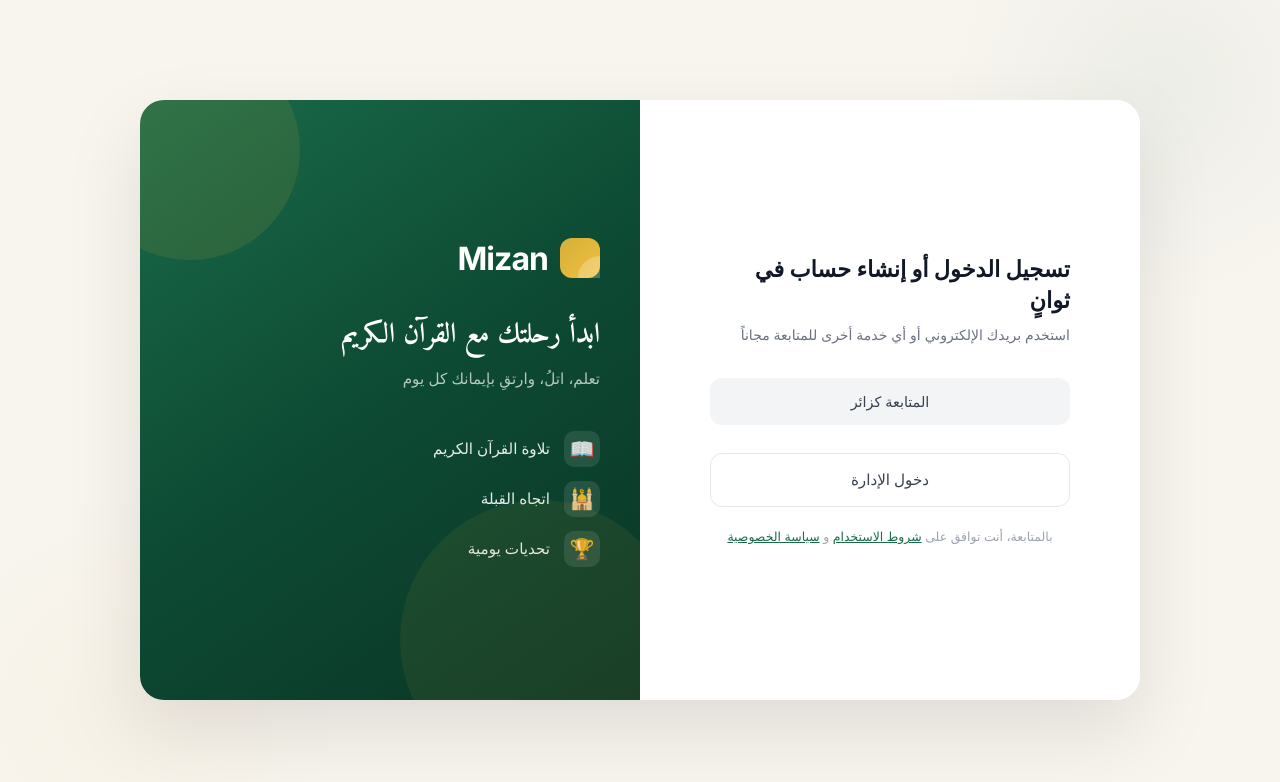
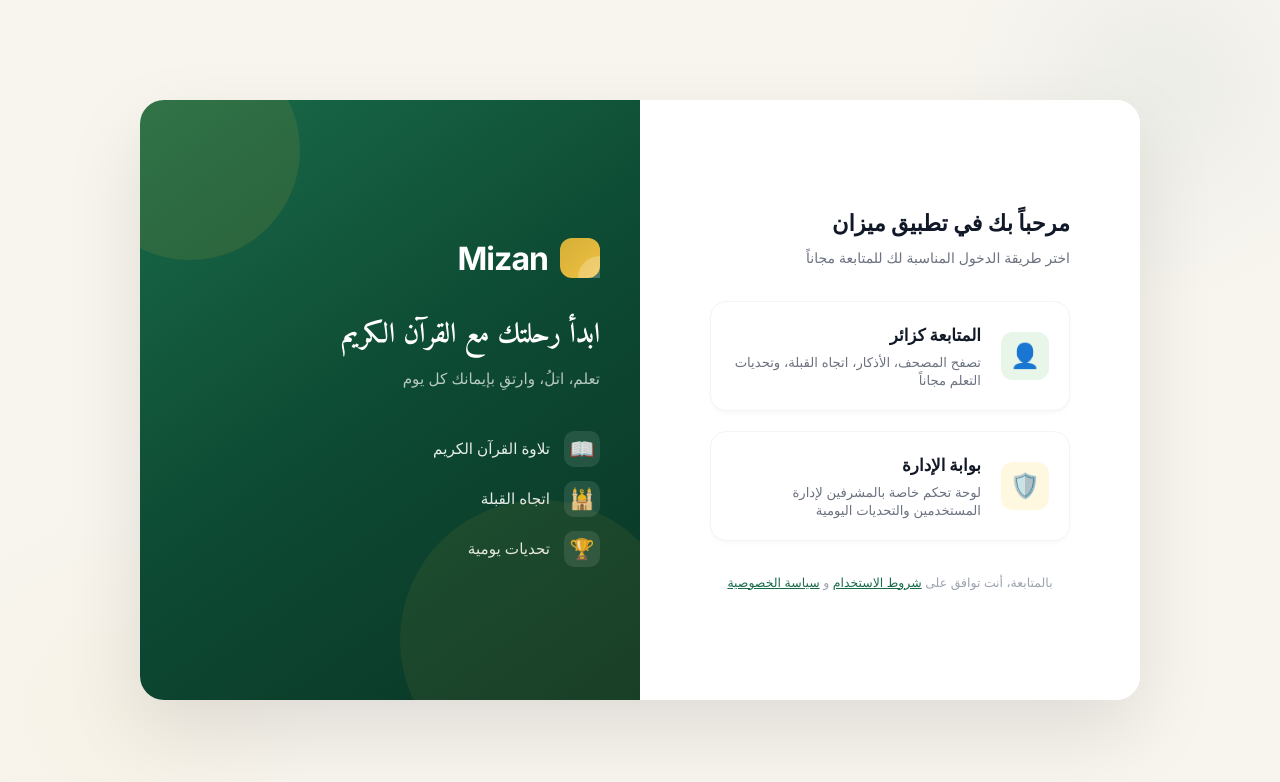
Before and after one commit to bilalelhamri19/islamic-super-app, a React (Vite) app: page /login in a window 1280 px wide. Shown: the top 782 px of the page. Built offline with nearby package versions, Linux system fonts and the light colour scheme.

Commit message:
design: redesign login page choice list to premium Canva-style cards

```diff
--- a/src/pages/ClientLogin.jsx
+++ b/src/pages/ClientLogin.jsx
@@ -69,27 +69,37 @@
         <div className={styles.rightPanel}>
           <div className={styles.authContent}>
               <>
-                <h3 className={styles.authTitle}>تسجيل الدخول أو إنشاء حساب في ثوانٍ</h3>
+                <h3 className={styles.authTitle}>مرحباً بك في تطبيق ميزان</h3>
                 <p className={styles.authSubtitle}>
-                  استخدم بريدك الإلكتروني أو أي خدمة أخرى للمتابعة مجاناً
+                  اختر طريقة الدخول المناسبة لك للمتابعة مجاناً
                 </p>
 
-                <div className={styles.authButtons}>
-                  <button
-                    className={styles.guestBtn}
+                <div className={styles.roleSelectionGrid}>
+                  <div
+                    className={`${styles.roleCard} ${styles.guestCard}`}
                     onClick={() => handleContinue('guest')}
-                    style={{ marginBottom: '1rem' }}
                   >
-                    المتابعة كزائر
-                  </button>
+                    <div className={styles.roleIconWrapper}>
+                      <span className={styles.roleIcon}>👤</span>
+                    </div>
+                    <div className={styles.roleTextWrapper}>
+                      <h4 className={styles.roleCardTitle}>المتابعة كزائر</h4>
+                      <p className={styles.roleCardDesc}>تصفح المصحف، الأذكار، اتجاه القبلة، وتحديات التعلم مجاناً</p>
+                    </div>
+                  </div>
 
-                  <button
-                    className={`${styles.authBtn} ${styles.emailBtn}`}
+                  <div
+                    className={`${styles.roleCard} ${styles.adminCard}`}
                     onClick={() => navigate('/admin-login')}
-                    style={{ textAlign: 'center', justifyContent: 'center' }}
                   >
-                    دخول الإدارة
-                  </button>
+                    <div className={styles.roleIconWrapper}>
+                      <span className={styles.roleIcon}>🛡️</span>
+                    </div>
+                    <div className={styles.roleTextWrapper}>
+                      <h4 className={styles.roleCardTitle}>بوابة الإدارة</h4>
+                      <p className={styles.roleCardDesc}>لوحة تحكم خاصة بالمشرفين لإدارة المستخدمين والتحديات اليومية</p>
+                    </div>
+                  </div>
                 </div>
               </>
 
--- a/src/pages/ClientLogin.module.css
+++ b/src/pages/ClientLogin.module.css
@@ -199,76 +199,99 @@
   text-align: right;
 }
 
-.authButtons {
+.roleSelectionGrid {
   display: flex;
   flex-direction: column;
-  gap: 0.75rem;
-  margin-bottom: 1.25rem;
+  gap: 1.25rem;
+  margin-bottom: 2rem;
+  margin-top: 1rem;
 }
 
-.authBtn {
+.roleCard {
   display: flex;
   align-items: center;
-  justify-content: flex-end;
-  gap: 0.875rem;
+  gap: 1.25rem;
   width: 100%;
-  padding: 0.875rem 1.25rem;
-  border-radius: 12px;
-  border: 1.5px solid #e5e7eb;
+  padding: 1.25rem;
+  border-radius: 16px;
+  border: 1.5px solid #f3f4f6;
   background: #ffffff;
-  font-size: 0.95rem;
-  font-weight: 500;
-  color: #374151;
   cursor: pointer;
-  transition: all 0.2s ease;
-  text-align: right;
+  transition: all 0.3s cubic-bezier(0.4, 0, 0.2, 1);
+  box-shadow: 0 4px 6px -1px rgba(0, 0, 0, 0.02), 0 2px 4px -1px rgba(0, 0, 0, 0.02);
 }
 
-.authBtn:hover {
-  border-color: #1a6b4a;
-  background: #f0fdf4;
-  transform: translateY(-1px);
-  box-shadow: 0 4px 16px rgba(26, 107, 74, 0.1);
+.roleCard:hover {
+  transform: translateY(-3px);
 }
 
-.authBtn svg {
-  flex-shrink: 0;
+.guestCard:hover {
+  border-color: #1a6b4a;
+  background: #f4fbf7;
+  box-shadow: 0 12px 24px -10px rgba(26, 107, 74, 0.15);
 }
 
-.divider {
+.adminCard:hover {
+  border-color: #d4af37;
+  background: #fffdf2;
+  box-shadow: 0 12px 24px -10px rgba(212, 175, 55, 0.15);
+}
+
+.roleIconWrapper {
+  width: 48px;
+  height: 48px;
+  border-radius: 12px;
   display: flex;
   align-items: center;
-  gap: 1rem;
-  margin: 1.25rem 0;
-  color: #9ca3af;
-  font-size: 0.85rem;
+  justify-content: center;
+  flex-shrink: 0;
+  transition: transform 0.3s ease;
 }
 
-.divider::before,
-.divider::after {
-  content: '';
-  flex: 1;
-  height: 1px;
-  background: #e5e7eb;
+.roleCard:hover .roleIconWrapper {
+  transform: scale(1.1);
 }
 
-.guestBtn {
-  width: 100%;
-  padding: 0.75rem;
-  border-radius: 12px;
-  border: none;
-  background: #f3f4f6;
-  color: #374151;
-  font-size: 0.9rem;
-  font-weight: 500;
-  cursor: pointer;
-  transition: all 0.2s ease;
-  text-align: center;
-  margin-bottom: 1.5rem;
+.guestCard .roleIconWrapper {
+  background: #e8f5e9;
 }
 
-.guestBtn:hover {
-  background: #e5e7eb;
+.adminCard .roleIconWrapper {
+  background: #fff8e1;
+}
+
+.roleIcon {
+  font-size: 1.5rem;
+}
+
+.roleTextWrapper {
+  display: flex;
+  flex-direction: column;
+  gap: 0.25rem;
+  text-align: right;
+  flex-grow: 1;
+}
+
+.roleCardTitle {
+  font-size: 1.05rem;
+  font-weight: 700;
+  color: #111827;
+  margin: 0;
+}
+
+.guestCard:hover .roleCardTitle {
+  color: #1a6b4a;
+}
+
+.adminCard:hover .roleCardTitle {
+  color: #c89c1e;
+}
+
+.roleCardDesc {
+  font-size: 0.825rem;
+  color: #6b7280;
+  margin: 0;
+  line-height: 1.4;
 }
 
 .terms {
@@ -285,7 +308,7 @@
 
 /* ─── Mobile ─── */
 @media (max-width: 640px) {
-  .modal {
+  .loginCard {
     flex-direction: column;
     max-height: 95vh;
     overflow-y: auto;
@@ -308,83 +331,3 @@
     padding: 2rem 1.5rem;
   }
 }
-
-/* ─── Email Form View ─── */
-.emailFormView {
-  display: flex;
-  flex-direction: column;
-  animation: fadeIn 0.3s ease;
-}
-
-.backBtn {
-  align-self: flex-start;
-  background: none;
-  border: none;
-  color: #6b7280;
-  font-size: 0.9rem;
-  cursor: pointer;
-  margin-bottom: 1.5rem;
-  padding: 0;
-  display: flex;
-  align-items: center;
-  gap: 0.25rem;
-}
-
-.backBtn:hover {
-  color: #1a6b4a;
-}
-
-.emailInput {
-  width: 100%;
-  padding: 0.875rem 1.25rem;
-  border-radius: 12px;
-  border: 1.5px solid #e5e7eb;
-  font-size: 1rem;
-  margin-bottom: 1.25rem;
-  text-align: right;
-  direction: ltr;
-  transition: all 0.2s ease;
-}
-
-.emailInput:focus {
-  outline: none;
-  border-color: #1a6b4a;
-  box-shadow: 0 0 0 3px rgba(26, 107, 74, 0.1);
-}
-
-.submitEmailBtn {
-  width: 100%;
-  padding: 0.875rem 1.25rem;
-  border-radius: 12px;
-  border: none;
-  background: #1a6b4a;
-  color: #ffffff;
-  font-size: 1rem;
-  font-weight: 600;
-  cursor: pointer;
-  transition: all 0.2s ease;
-  margin-bottom: 1.5rem;
-}
-
-.submitEmailBtn:hover {
-  background: #14533a;
-  transform: translateY(-1px);
-  box-shadow: 0 4px 12px rgba(26, 107, 74, 0.2);
-}
-
-.adminLoginLink {
-  margin-top: 1.5rem;
-  text-align: center;
-}
-
-.adminLoginLink a {
-  font-size: 0.85rem;
-  color: #6b7280;
-  text-decoration: none;
-  transition: color 0.2s;
-}
-
-.adminLoginLink a:hover {
-  color: #1a6b4a;
-  text-decoration: underline;
-}
```
